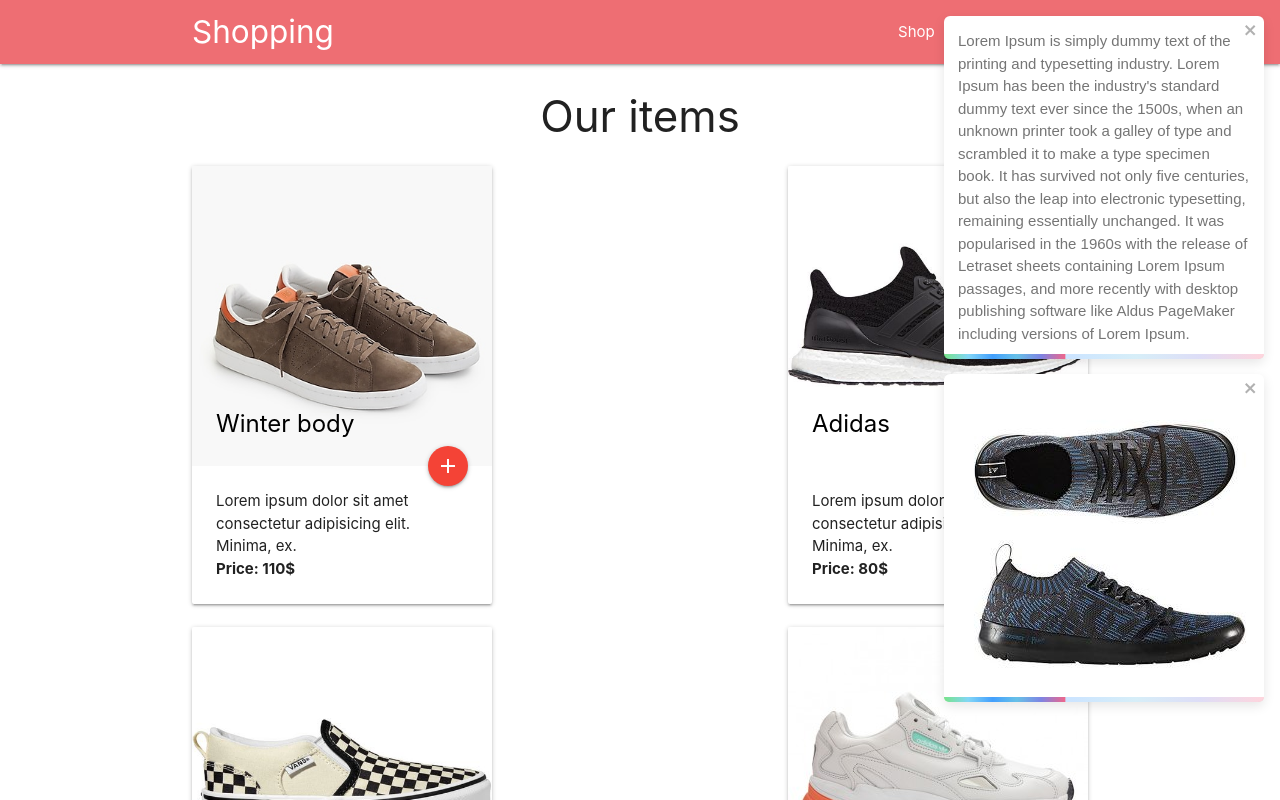
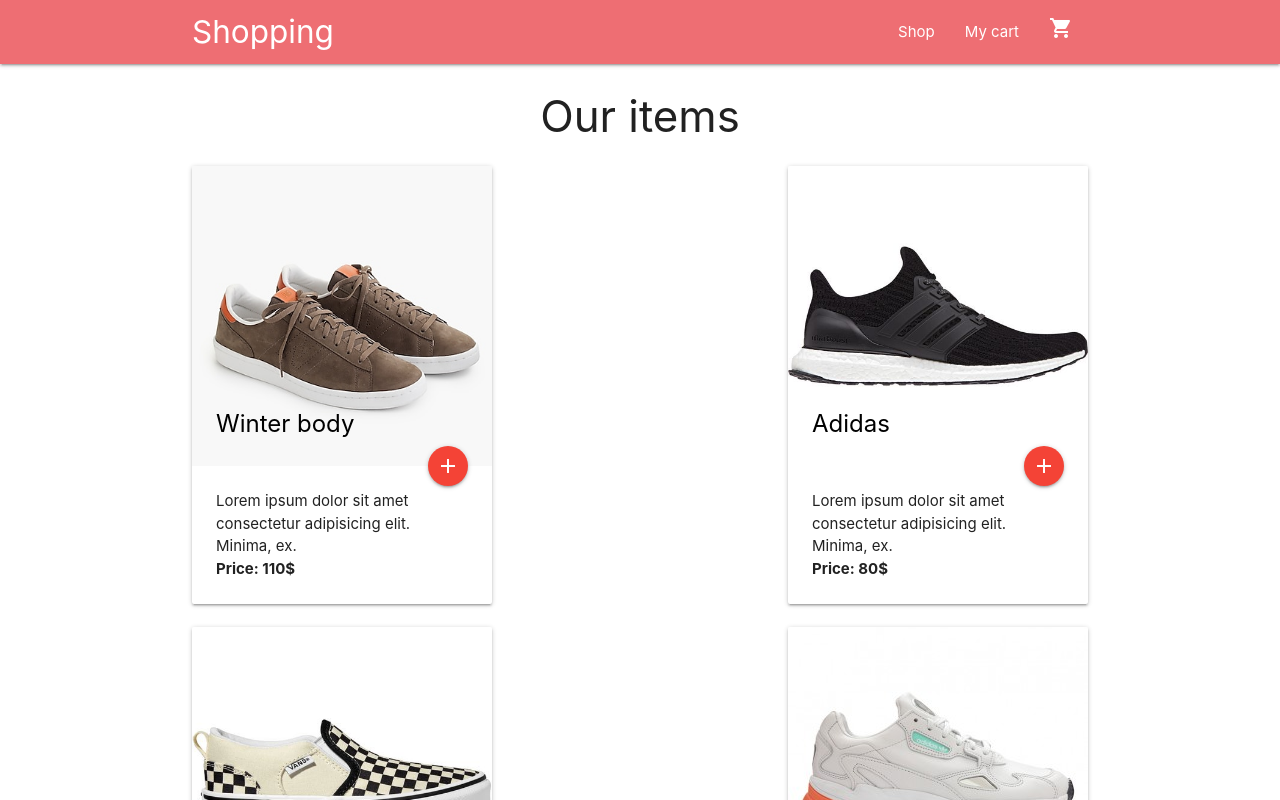
Before and after one commit to holloszaboakos/ai-hackathon, a React (Create React App) app in the folder webshop/: page / in a window 1280 px wide. Shown: the top 800 px of the page. Built offline with nearby package versions, Linux system fonts and the light colour scheme.

Commit message:
removed toast throwing from main component

```diff
--- a/webshop/src/App.tsx
+++ b/webshop/src/App.tsx
@@ -8,10 +8,6 @@
 
 
 const App = () => {
-  useEffect(() => {
-    toast("Lorem Ipsum is simply dummy text of the printing and typesetting industry. Lorem Ipsum has been the industry's standard dummy text ever since the 1500s, when an unknown printer took a galley of type and scrambled it to make a type specimen book. It has survived not only five centuries, but also the leap into electronic typesetting, remaining essentially unchanged. It was popularised in the 1960s with the release of Letraset sheets containing Lorem Ipsum passages, and more recently with desktop publishing software like Aldus PageMaker including versions of Lorem Ipsum.");
-    toast((t) => (<img className="bottom-right-image" src={Item6} alt="Bottom Right" />))
-  }, []);
 
   return (
     <div>
```
Also changed, not shown: webshop/src/components/websocketplayer.tsx (line endings or trailing spaces).
